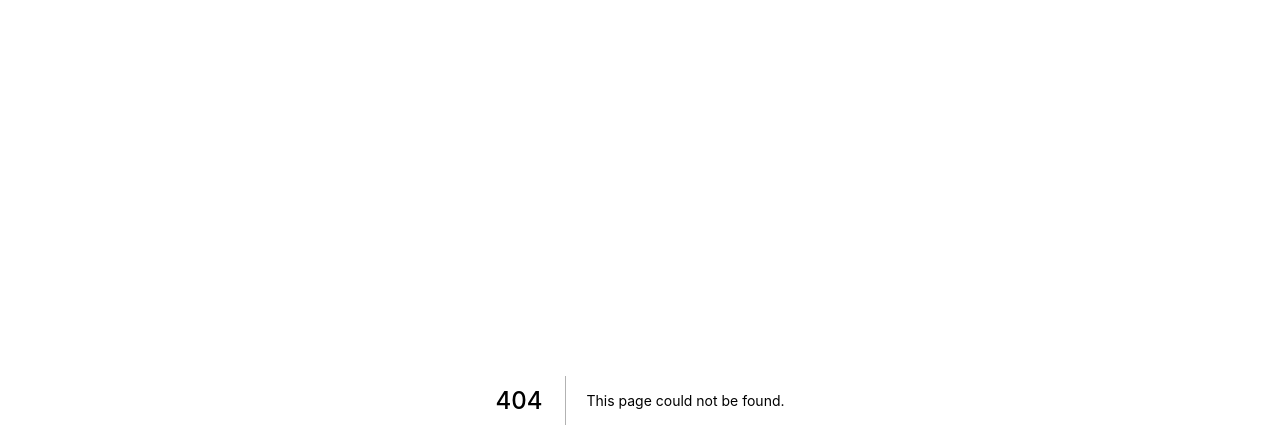
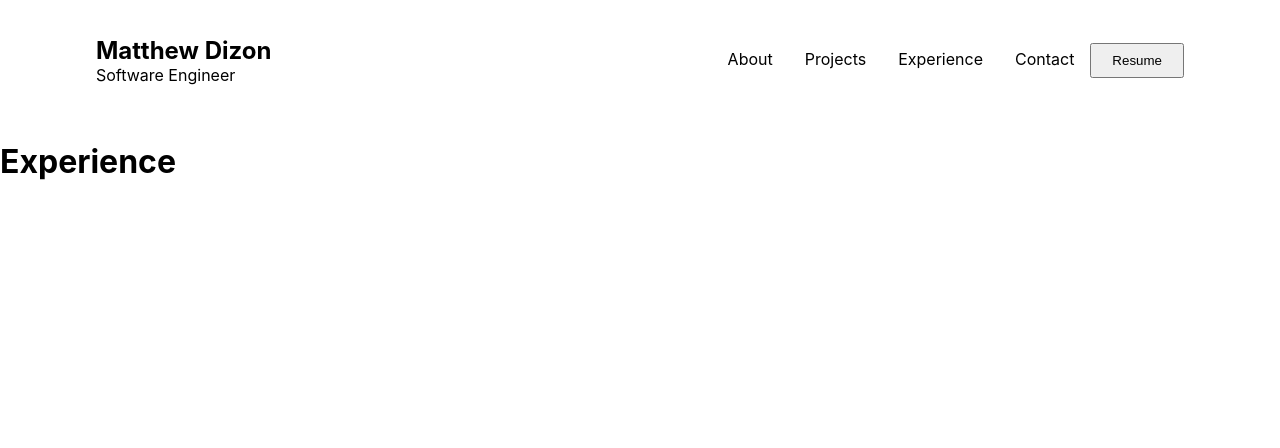
Before and after one commit to matthewdizon/nextjs-portfolio-website, a Next.js app: page /experience in a window 1280 px wide. Before the commit this address had no page. Shown: the top 448 px of the page. Built offline with nearby package versions, Linux system fonts and the light colour scheme.

Commit message:
initial commit project structure

```diff
--- /dev/null
+++ b/components/Layout.js
@@ -0,0 +1,21 @@
+import Head from 'next/head'
+import Navbar from "./Navbar"
+import styled from 'styled-components'
+
+const StyledLayout = styled.div`
+`
+
+export default function Layout({children, title}) {
+    return (
+        <StyledLayout>
+            <Head>
+                <title>Matthew Dizon | {title}</title>
+                <meta name="description" content="Generated by create next app" />
+                <link rel="icon" href="/favicon.ico" />
+            </Head>
+            <Navbar />
+            <main>{children}</main>
+            {/* <Footer></Footer> */}
+        </StyledLayout>
+    )
+}
--- /dev/null
+++ b/components/Navbar.js
@@ -0,0 +1,67 @@
+import Link from 'next/link'
+import styled from 'styled-components'
+
+const StyledNav = styled.nav`
+
+    padding: 36px 96px;
+    /* background-color: red; */
+
+    display: flex;
+    justify-content: space-between;
+    align-items: center;
+
+    .icon {
+        display: flex;
+        flex-direction: column;
+
+        :hover {
+            cursor: pointer;
+        }
+
+        h1 {
+            margin: 0;
+        }
+
+        p {
+            margin: 0;
+        }
+    }
+
+    .nav-links {
+        a {
+            margin: 0 16px;
+
+            :hover {
+                color: aqua;
+            }
+        }
+
+        button {
+            padding: 8px 20px;
+
+            :hover {
+                cursor: pointer;
+            }
+        }
+    }
+`
+
+export default function Navbar() {
+    return (
+        <StyledNav>
+            <Link href="/">
+                <div className='icon'>
+                    <h1>Matthew Dizon</h1>
+                    <p>Software Engineer</p>
+                </div>
+            </Link>
+            <div className='nav-links'>
+                <Link href="/about">About</Link>
+                <Link href="/projects">Projects</Link>
+                <Link href="/experience">Experience</Link>
+                <Link href="/contact">Contact</Link>
+                <Link href="/"><button>Resume</button></Link>
+            </div>
+        </StyledNav>
+    )
+}
--- a/package.json
+++ b/package.json
@@ -11,10 +11,12 @@
   "dependencies": {
     "next": "12.1.4",
     "react": "18.0.0",
-    "react-dom": "18.0.0"
+    "react-dom": "18.0.0",
+    "styled-components": "^5.3.5"
   },
   "devDependencies": {
     "eslint": "8.12.0",
-    "eslint-config-next": "12.1.4"
+    "eslint-config-next": "12.1.4",
+    "babel-plugin-styled-components": "^1.8.0"
   }
 }
--- /dev/null
+++ b/pages/experience.js
@@ -0,0 +1,11 @@
+import Layout from "../components/Layout"
+
+export default function Experience() {
+    return (
+        <Layout title="Experience">
+            <div>
+                <h1>Experience</h1>
+            </div>
+        </Layout>
+    )
+}
```
Also changed, not shown: pages/about.js (added, +11 -0 lines), pages/contact.js (added, +11 -0 lines), pages/index.js (+17 -62 lines), pages/projects.js (added, +11 -0 lines), .babelrc (added), 1 other file (tests, documents, lock files or other folders).
